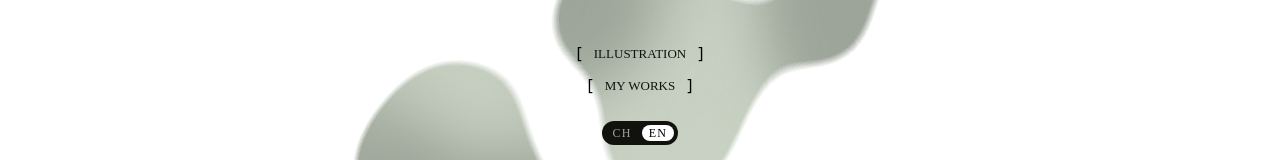
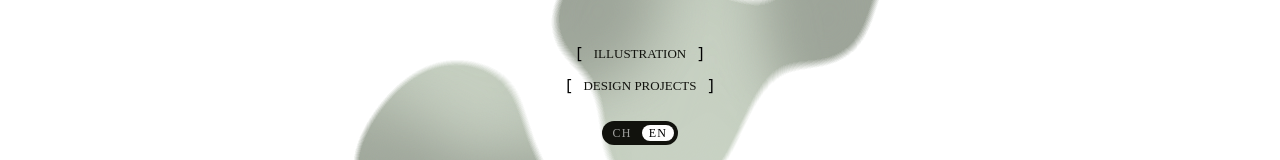
Before and after one commit to ChuChu772/my-portfolio, a Nuxt app: page / in a window 1280 px wide. Shown: the part 307-467 px from the top of the page. Built offline with nearby package versions, Linux system fonts and the light colour scheme; a web font is replaced by a local one.

Commit message:
name change

```diff
--- a/app/components/Header.vue
+++ b/app/components/Header.vue
@@ -30,7 +30,7 @@
       </a>
 
       <button @click="goTo('/project')">
-        <h3 class="leading-none !m-0">MY WORKS</h3>
+        <h3 class="leading-none !m-0">DESIGN PROJECTS</h3>
       </button>
 
       <button @click="goTo('/illustration')">
--- a/app/pages/index.vue
+++ b/app/pages/index.vue
@@ -59,7 +59,7 @@
       >
         <div class="flow-item flex items-center justify-center gap-2">
           <span class="side-symbol left">[</span>
-          <h3 class="item-text opacity-0">MY WORKS</h3>
+          <h3 class="item-text opacity-0">DESIGN PROJECTS</h3>
           <span class="side-symbol right">]</span>
         </div>
       </a>
```
